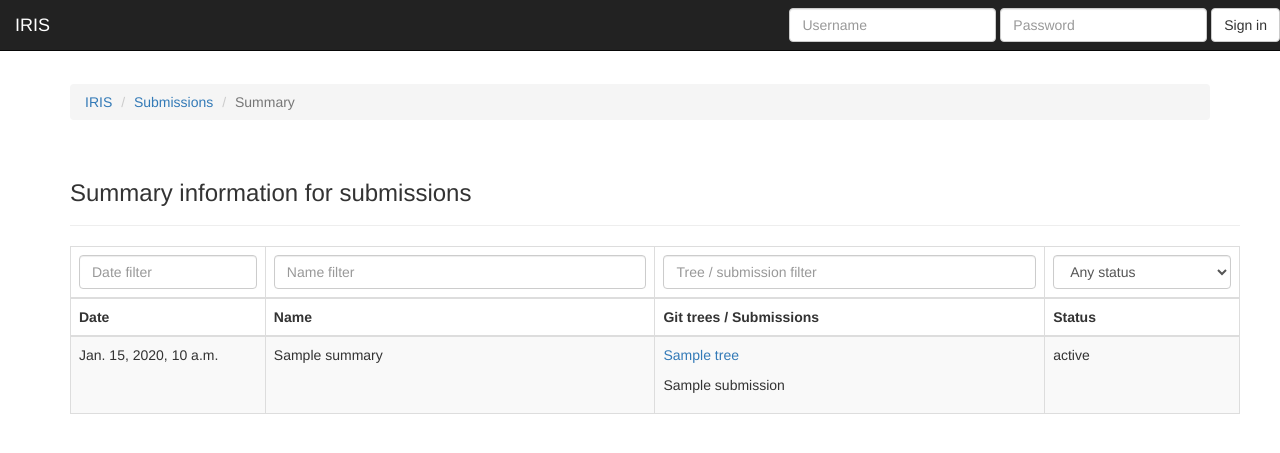
After one commit to intel/iris-panel, a Django app: template iris/submissions/templates/submissions/summary.html in a window 1280 px wide. The commit adds this page. Shown: the top 453 px of the page. Run offline with Django 3.2, Linux system fonts and the light colour scheme; the template is opened without the code that fills it: most values are stand-ins (such as "Sample title", 1, 10 or a date in 2020); parts of the project's set-up code (start-up, migrations or seed data) failed here and were passed over; some libraries are stand-ins or nearby versions.

Commit message:
Added submissions summary view
Now a table view is presented for all submissions.
Summary page can be queried with URL parameters
for filtering only submissions or groups into view.
Smart regexp filters on the page are provided to filter
submissions based on their dates, names, subcomponents and statuses.

Change-Id: Ife8031116abd81b0021b4c6c366ae59c3cf31790
Signed-off-by: Aleksi Häkli <aleksi.hakli@intel.com>

```diff
--- a/iris/core/settings.py
+++ b/iris/core/settings.py
@@ -87,9 +87,12 @@ WSGI_APPLICATION = 'iris.core.wsgi.application'
 
 STATICFILES_DIRS = (
     path.abspath(path.join(prefix, 'share/javascript/jquery')),
+    path.abspath(path.join(prefix, 'share/javascript/datatables')),
     path.abspath(path.join(prefix, 'share/javascript/bootstrap')),
     path.abspath(path.join(prefix, 'share/css/bootstrap')),
+    path.abspath(path.join(prefix, 'share/css/datatables')),
     path.abspath(path.join(prefix, 'share/fonts/bootstrap')),
+    path.abspath(path.join(prefix, 'share/images/datatables')),
     path.abspath(path.join(PROJECT_FOLDER, 'static')),
 )
 
--- a/iris/core/static/site-specific.css
+++ b/iris/core/static/site-specific.css
@@ -10,7 +10,7 @@
 
 /*
  * This is the site specific CSS definition for the IRIS project.
- * OVerloads and rules additional to BootStrap should go here.
+ * Overloads and rules additional to BootStrap should go here.
  */
 
 /* We need to push the main content div down because of the navbar. */
@@ -22,3 +22,8 @@ body {
 .form-container {
     margin-bottom: 3em;
 }
+
+/* Submissions page has two stacked tables, attach them to eachother */
+.submission-summary-filters {
+    margin-bottom: 0px !important;
+}
--- /dev/null
+++ b/iris/core/static/site-specific.js
@@ -0,0 +1,58 @@
+/*
+ * This file is part of IRIS: Infrastructure and Release Information System
+ *
+ *  Copyright (C) 2013 Intel Corporation
+ *
+ *  IRIS is free software; you can redistribute it and/or
+ *  modify it under the terms of the GNU General Public License
+ *  version 2.0 as published by the Free Software Foundation.
+ */
+
+/*
+ * This is the site specific JS file for the IRIS project.
+ */
+
+/**
+ * Attaches filtering to the submissions summary table.
+ */
+$(document).ready(function() {
+    // Pagination is disabled before it's styled for BootStrap 3
+    $('#submissions-summary').dataTable({
+        'bPaginate': false,
+    });
+
+    // Hides datatable specific components; we have our own
+    $('#submissions-summary_filter').addClass('hidden');
+    $('#submissions-summary_info').addClass('hidden');
+
+    $("#date-filter").keyup(function() {
+        $('#submissions-summary').dataTable().fnFilter(
+            $("#date-filter").val(), 0, true);
+    });
+
+    $("#name-filter").keyup(function() {
+        $('#submissions-summary').dataTable().fnFilter(
+            $("#name-filter").val(), 1, true);
+    });
+
+    $("#tree-submission-filter").keyup(function() {
+        $('#submissions-summary').dataTable().fnFilter(
+            $("#tree-submission-filter").val(), 2, true);
+    });
+
+    $("#status-filter").change(function() {
+        var key = $("#status-filter").val();
+        var filtermap = {
+            'Any status': '',
+            'Pending': '^((?!(ACCEPTED|REJECTED)).)*$',
+            'Testing': '.*TESTING.*',
+            'Building': '.*BUILDING.*',
+            'Accepted': 'ACCEPTED',
+            'Failed': '.*FAIL.*',
+            'Rejected': 'REJECTED',
+        };
+
+        $('#submissions-summary').dataTable().fnFilter(
+            filtermap[key], 3, true);
+    });
+});
--- a/iris/core/templates/core/base.html
+++ b/iris/core/templates/core/base.html
@@ -8,7 +8,9 @@
         <link type="text/css" rel="stylesheet" href="{{ STATIC_URL }}bootstrap.min.css" />
         <link type="text/css" rel="stylesheet" href="{{ STATIC_URL }}site-specific.css" />
         <script type="text/javascript" src="{{ STATIC_URL }}jquery.min.js"></script>
+        <script type="text/javascript" src="{{ STATIC_URL }}jquery.dataTables.js"></script>
         <script type="text/javascript" src="{{ STATIC_URL }}bootstrap.min.js"></script>
+        <script type="text/javascript" src="{{ STATIC_URL }}site-specific.js"></script>
     </head>
 
     <body class="body">
--- /dev/null
+++ b/iris/submissions/templates/submissions/summary.html
@@ -0,0 +1,75 @@
+{% extends "core/base.html" %}
+{% block title %}IRIS - Submissions summary{% endblock %}
+{% block content %}
+
+<ol class="breadcrumb">
+  <li><a href="/">IRIS</a></li>
+  <li><a href="/app/submissions/">Submissions</a></li>
+  <li class="active">Summary</li>
+</ol>
+
+<div class="container">
+    <div class="row">
+        <div class="page-header">
+            <h3>
+                Summary information for submissions
+            </h3>
+        </div>
+    </div>
+    <div class="row">
+        <table class="table table-bordered submission-summary-filters">
+            <tbody>
+                <tr>
+                    <td class="col-md-2">
+                        <input class="form-control" id="date-filter" placeholder="Date filter">
+                    </td>
+                    <td class="col-md-4">
+                        <input class="form-control" id="name-filter" placeholder="Name filter">
+                    </td>
+                    <td class="col-md-4">
+                        <input class="form-control" id="tree-submission-filter" placeholder="Tree / submission filter">
+                    </td>
+                    <td class="col-md-2">
+                        <select class="form-control" id="status-filter" placeholder="Status filter">
+                            <option>Any status</option>
+                            <option>Pending</option>
+                            <option>Testing</option>
+                            <option>Building</option>
+                            <option>Accepted</option>
+                            <option>Failed</option>
+                            <option>Rejected</option>
+                        </select>
+                    </td>
+                </tr>
+            </tbody>
+        </table>
+        <table id="submissions-summary" class="table table-striped table-bordered">
+            <thead>
+                <tr>
+                    <th class="col-md-2">Date</th>
+                    <th class="col-md-4">Name</th>
+                    <th class="col-md-4">Git trees / Submissions</th>
+                    <th class="col-md-2">Status</th>
+                </tr>
+            </thead>
+            <tbody>
+            {% for s in summary %}
+                <tr>
+                    <td class="col-md-2">{{ s.datetime }}</td>
+                    <td class="col-md-4">{{ s.name }}</td>
+                    <td class="col-md-4">
+                        {% for tree in s.gittree.all %}
+                        <a href="/app/packagedb/gittrees/{{ tree.id }}"><p>{{ tree }}</p></a>
+                        {% endfor %}
+                        {% for submission in s.submissions.all %}
+                        <p>{{ submission }}</p>
+                        {% endfor %}
+                    </td>
+                    <td class="col-md-2">{{ s.status }}</td>
+                </tr>
+            {% endfor %}
+            </tbody>
+        </table>
+    </div>
+</div>
+{% endblock %}
--- a/iris/submissions/urls.py
+++ b/iris/submissions/urls.py
@@ -22,4 +22,5 @@ from django.conf.urls import patterns, url
 urlpatterns = patterns(
     'iris.submissions.views.base',
     url(r'^(?i)$', 'index', name='index'),
+    url(r'^summary/$', 'summary', name='summary'),
 )
```
Also changed, not shown: iris/submissions/templates/submissions/index.html (+10 -1 lines), iris/submissions/views/base.py (+26 -0 lines).
